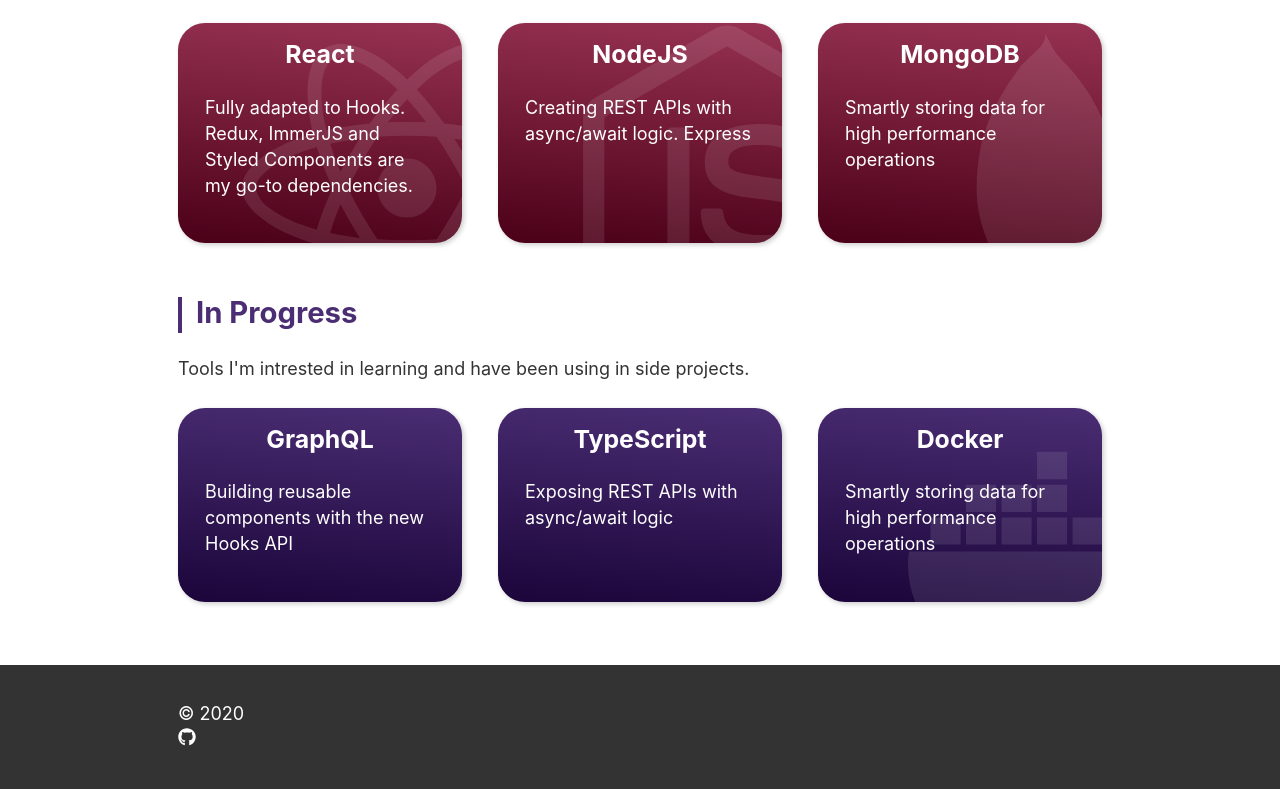
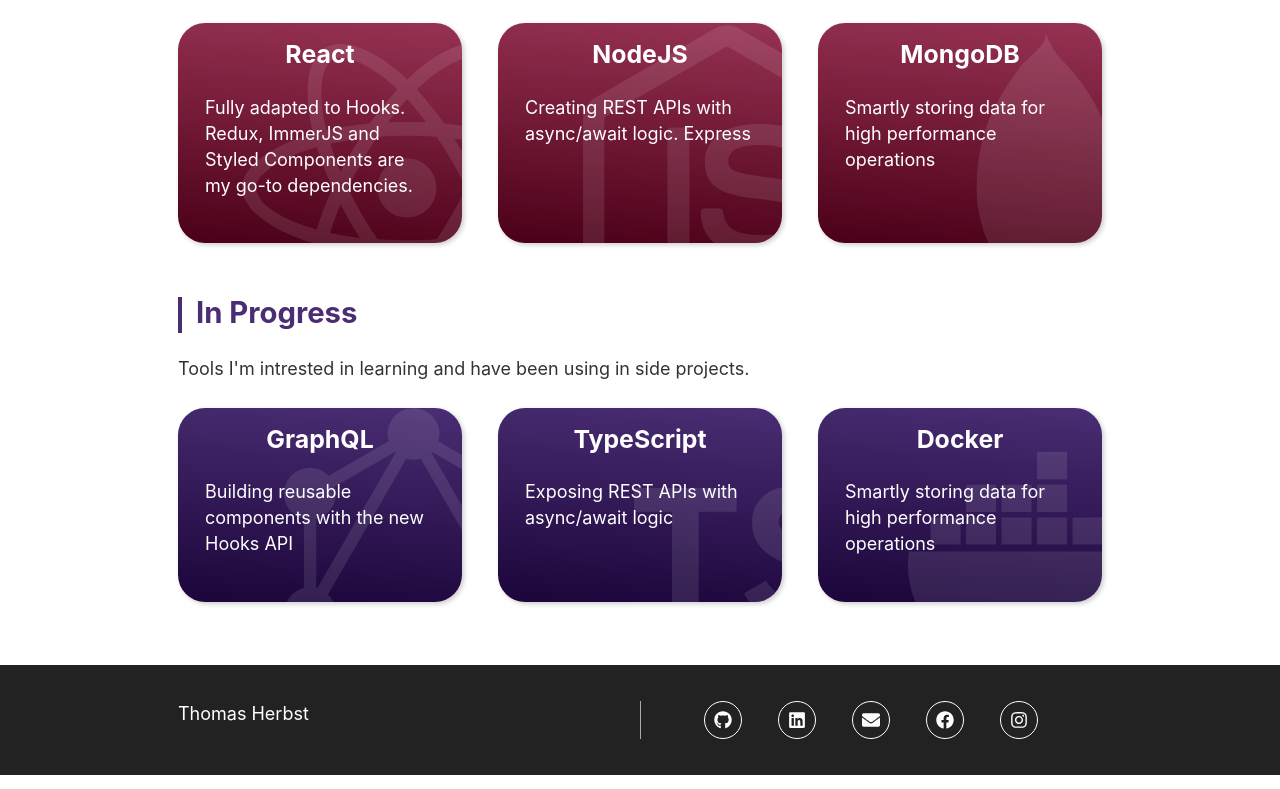
Before and after one commit to 1nfinity-5starZ/tommyPortfolio, a Gatsby site: page /about in a window 1280 px wide. Shown: the part 507-1296 px from the top of the page. Built offline with nearby package versions, Linux system fonts and the light colour scheme; Gatsby itself is replaced by a stand-in of ours.

Commit message:
improvements in all components

```diff
--- a/src/components/card.js
+++ b/src/components/card.js
@@ -16,6 +16,7 @@ const Card = styled.span`
         top: 0;
         right: -${props => props.iconSize/3 || 0}px;
         opacity: 0.1;
+        z-index: 80;
     }
 `;
 
@@ -30,5 +31,11 @@ export default React.memo(function({ children, ...props }) {
         }
     })
 
-    return <Card ref={ref} {...props} iconSize={width}>{children}</Card>
+    return (
+        <Card ref={ref} {...props} iconSize={width}>
+            <div style={{ zIndex: 90 }}>
+                {children}
+            </div>
+        </Card>
+    )
 })
--- a/src/components/drawer.js
+++ b/src/components/drawer.js
@@ -2,6 +2,8 @@ import { Link } from "gatsby"
 import PropTypes from "prop-types"
 import React from "react"
 import styled from 'styled-components';
+
+import variables from '../variables.json';
 
 const StyledDrawer = styled.div`
   position: fixed;
@@ -12,7 +14,7 @@ const StyledDrawer = styled.div`
   aside {
     position: absolute;
     width: 200px;
-    background-color: $primary-darker;
+    background-color: ${variables.colorPrimary4};
     transition: all 0.2s ease-in;
     padding: 2rem;
     display: flex;
@@ -24,6 +26,13 @@ const StyledDrawer = styled.div`
 
     a {
       text-decoration: none;
+      margin: 1.5rem 0;
+      font-size: 1.5rem;
+      color: white;
+
+      :hover {
+        filter: brightness(1.2)
+      }
     }
   }
 `;
--- a/src/components/footer.js
+++ b/src/components/footer.js
@@ -2,32 +2,86 @@ import { Link } from "gatsby"
 import PropTypes from "prop-types"
 import React from "react"
 import styled from 'styled-components';
-import { FaGithub } from 'react-icons/fa';
+import { FaGithub, FaLinkedin, FaEnvelope, FaFacebook, FaInstagram } from 'react-icons/fa';
 
 import variables from '../variables.json';
 
 const StyledFooter = styled.footer`
-  background-color #333;
+  background-color #222;
   margin-top: auto;
   color: #FFF;
   display: flex;
 `;
 
+const ButtonIcon = styled.span`
+  border: 1px solid #FFF;
+  color: #FFF;
+  border-radius: 50%;
+  display: flex;
+  align-items: center;
+  justify-content: center;
+  padding: 0.5rem;
+  cursor: pointer;
+
+  :hover {
+    color: #CCC;
+    border-color: #CCC;
+  }
+`;
+
+const FooterLink = ({ children, ...props }) => {
+  const Wrapper = props.to ? Link : 'a';
+
+  return (
+    <Wrapper {...props} target="_newtab" style={{ margin: '0 1rem' }}>
+      <ButtonIcon>
+        {children}
+      </ButtonIcon>
+    </Wrapper>
+  )
+}
+
+const FooterContainer = styled.section`
+  max-width: 960px;
+  padding: 2rem 1rem;
+  margin: 0 auto;
+  flex: 1;
+  display: flex;
+  overflow: hidden;
+
+  @media (max-width: ${variables.tablet}px) {
+    flex-direction: column;
+    text-align: center;
+
+    & > :first-child {
+      margin-bottom: 1rem;
+    }
+  }
+`;
+
 const Footer = () => (
   <StyledFooter>
-    <section
-      style={{
-        maxWidth: 960,
-        padding: `2rem 1rem`,
-        margin: '0 auto',
-        flex: 1
-      }}
-    >
-      © {new Date().getFullYear()}
-      <nav>
-        <span><FaGithub/></span>
+    <FooterContainer>
+      <span style={{ flex: 1 }}>Thomas Herbst</span>
+      <span style={{ width: 1, backgroundColor: '#AAA'}}></span>
+      <nav style={{ display: 'flex', flex: 1, justifyContent: 'center' }}>
+        <FooterLink href="https://github.com/1nfinity-5starZ">
+          <FaGithub/>
+        </FooterLink>
+        <FooterLink href="https://www.linkedin.com/in/thomas-herbst-b95033150/">
+          <FaLinkedin/>
+        </FooterLink>
+        <FooterLink href="mailto:duzevic.thomas@hotmail.com">
+          <FaEnvelope/>
+        </FooterLink>
+        <FooterLink href="https://www.facebook.com/WeAreStarStuff/">
+          <FaFacebook/>
+        </FooterLink>
+        <FooterLink href="https://www.instagram.com/thom.herbst/">
+          <FaInstagram/>
+        </FooterLink>
       </nav>
-    </section>
+    </FooterContainer>
   </StyledFooter>
 )
 
--- /dev/null
+++ b/src/images/graphql.jsx
@@ -0,0 +1,23 @@
+import React from "react";
+
+const SvgComponent = props => (
+  <svg
+    aria-hidden="true"
+    width="1em"
+    height="1em"
+    style={{
+      msTransform: "rotate(360deg)",
+      WebkitTransform: "rotate(360deg)"
+    }}
+    viewBox="0 0 24 24"
+    transform="rotate(360)"
+    {...props}
+  >
+    <path
+      d="M14.051 2.751l4.935 2.85a2.144 2.144 0 013.409.4 2.146 2.146 0 01-1.354 3.151v5.699a2.132 2.132 0 011.348 3.15 2.143 2.143 0 01-3.453.353l-4.905 2.832a2.14 2.14 0 11-4.171.678c0-.205.029-.41.088-.609l-4.936-2.847a2.14 2.14 0 11-2.052-3.559l.001-5.699A2.141 2.141 0 011.604 6a2.143 2.143 0 013.407-.405l4.938-2.85A2.138 2.138 0 0112 0a2.137 2.137 0 012.051 2.751zm-.515.877a.793.793 0 01-.058.058l6.461 11.19c.026-.009.056-.016.082-.023V9.146a2.135 2.135 0 01-1.558-2.588l.019-.072-4.946-2.858zm-3.015.059l-.06-.06-4.946 2.852a2.136 2.136 0 01-1.461 2.645l-.076.021v5.708l.084.023 6.461-11.19-.002.001zm2.076.507c-.39.112-.803.112-1.192 0l-6.46 11.189c.294.283.502.645.6 1.041h12.911c.097-.398.307-.761.603-1.044L12.597 4.194zm.986 16.227l4.913-2.838a1.748 1.748 0 01-.038-.142H5.542l-.021.083 4.939 2.852a2.126 2.126 0 011.54-.653c.627 0 1.19.269 1.583.698z"
+      fill="#FFF"
+    />
+  </svg>
+);
+
+export default SvgComponent;
--- /dev/null
+++ b/src/images/tsicon.jsx
@@ -0,0 +1,23 @@
+import React from "react";
+
+const SvgComponent = props => (
+  <svg
+    aria-hidden="true"
+    width="1em"
+    height="1em"
+    style={{
+      msTransform: "rotate(360deg)",
+      WebkitTransform: "rotate(360deg)"
+    }}
+    viewBox="16 48 256 256"
+    transform="rotate(360)"
+    {...props}
+  >
+    <path
+      d="M56.611 128.85l-.081 10.483h33.32v94.68h23.57v-94.68h33.32v-10.28c0-5.69-.122-10.444-.284-10.566-.122-.162-20.399-.244-44.983-.203l-44.739.122-.122 10.443zM206.567 118.108c6.501 1.626 11.459 4.51 16.01 9.224 2.357 2.52 5.851 7.112 6.136 8.209.08.325-11.053 7.802-17.798 11.987-.244.163-1.22-.894-2.317-2.52-3.291-4.794-6.745-6.867-12.028-7.232-7.76-.529-12.759 3.535-12.718 10.32 0 1.992.284 3.17 1.097 4.796 1.707 3.535 4.876 5.648 14.832 9.955 18.326 7.884 26.168 13.085 31.045 20.48 5.445 8.25 6.664 21.415 2.966 31.208-4.063 10.646-14.14 17.88-28.323 20.277-4.388.772-14.79.65-19.504-.203-10.28-1.829-20.033-6.908-26.047-13.572-2.357-2.601-6.949-9.387-6.664-9.875.122-.162 1.178-.812 2.356-1.503 1.138-.65 5.446-3.13 9.509-5.486l7.355-4.267 1.544 2.276c2.154 3.291 6.867 7.802 9.712 9.305 8.167 4.308 19.383 3.698 24.909-1.26 2.357-2.153 3.332-4.388 3.332-7.68 0-2.966-.366-4.266-1.91-6.5-1.99-2.845-6.054-5.243-17.595-10.24-13.206-5.69-18.895-9.225-24.096-14.833-3.007-3.25-5.852-8.452-7.03-12.8-.975-3.616-1.22-12.678-.447-16.335 2.723-12.76 12.353-21.658 26.25-24.3 4.51-.853 14.994-.528 19.424.57z"
+      fill="#FFF"
+    />
+  </svg>
+);
+
+export default SvgComponent;
--- a/src/pages/about.js
+++ b/src/pages/about.js
@@ -4,6 +4,8 @@ import styled from 'styled-components';
 import Img from "gatsby-image"
 import { FaReact, FaNodeJs, FaDocker } from 'react-icons/fa';
 import { DiMongodb } from 'react-icons/di';
+import GraphqlIcon from '../images/graphql.jsx';
+import TsIcon from '../images/tsicon.jsx';
 
 import Layout from "../components/layout"
 import SEO from "../components/seo"
@@ -22,9 +24,9 @@ const topSkills = [
 
 const inProgress = [
   {
-  title: 'GraphQL', desc: 'Building reusable components with the new Hooks API'
+  title: 'GraphQL', desc: 'Building reusable components with the new Hooks API', icon: GraphqlIcon
   },
-  {title: 'TypeScript', desc: 'Exposing REST APIs with async/await logic'},
+  {title: 'TypeScript', desc: 'Exposing REST APIs with async/await logic', icon: TsIcon},
   {title: 'Docker', desc: 'Smartly storing data for high performance operations', icon: FaDocker
 }]
 
--- a/src/variables.json
+++ b/src/variables.json
@@ -21,5 +21,9 @@
   "colorSecondary2_1": "#8E79AD",
   "colorSecondary2_2": "#6A4E90",
   "colorSecondary2_3": "#301557",
-  "colorSecondary2_4": "#1B053A"
+  "colorSecondary2_4": "#1B053A",
+
+
+  "tablet": 768,
+  "desktop": 1024
 }
```
Also changed, not shown: src/components/carousel.js (added, +96 -0 lines), src/pages/index.js (+14 -4 lines).
